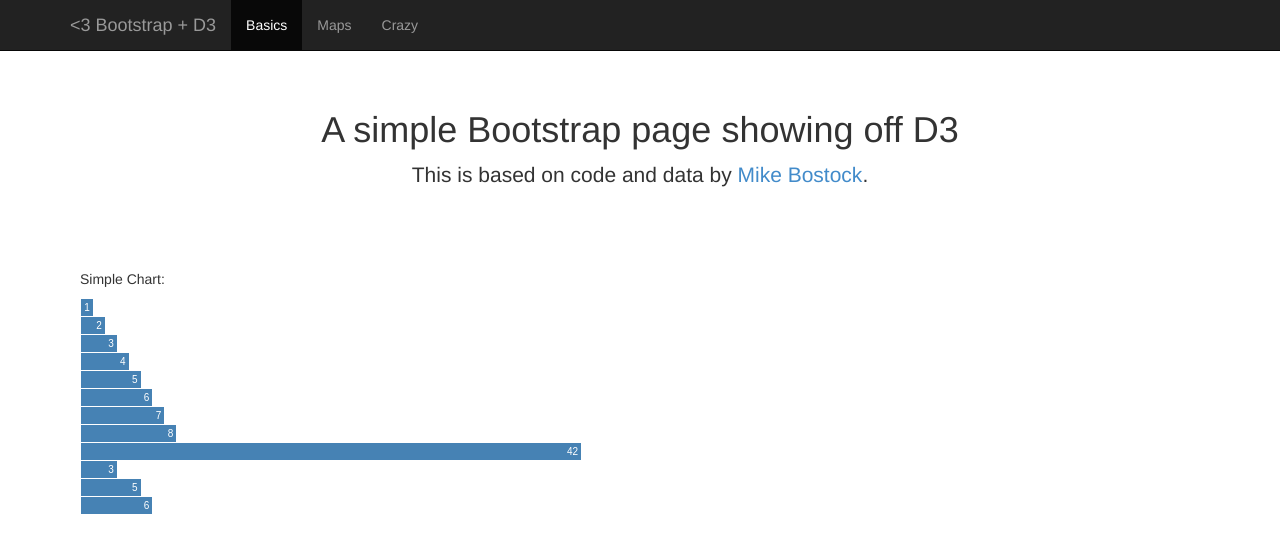
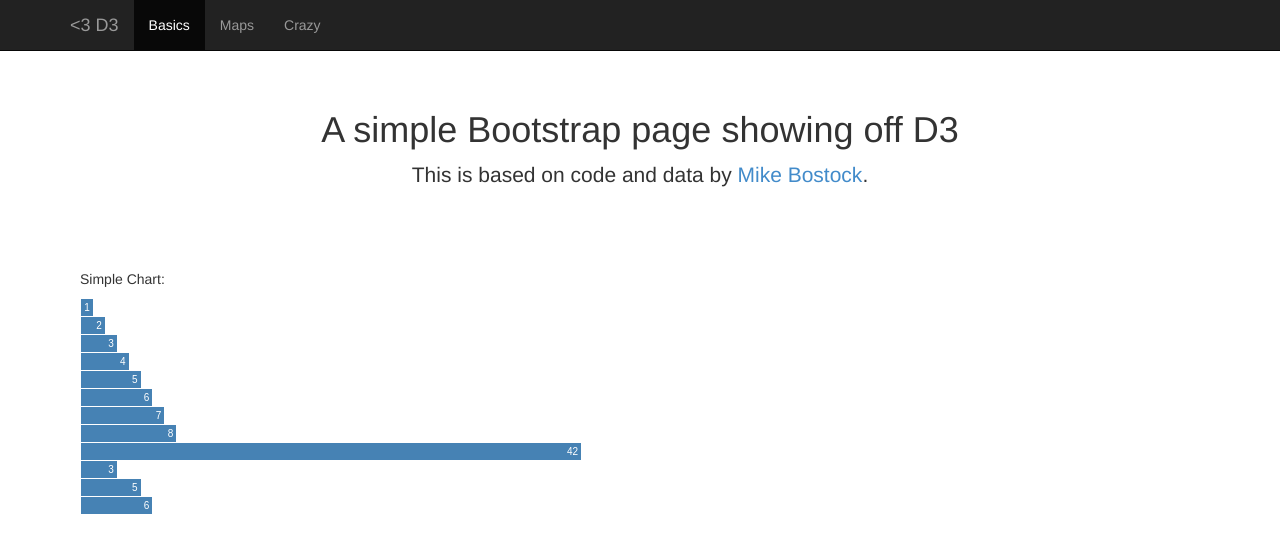
Before and after one commit to piam/d3, a plain HTML site: page index.html in a window 1280 px wide. Drawn offline with nearby package versions, Linux system fonts and the light colour scheme.

```diff
--- a/index.html
+++ b/index.html
@@ -35,7 +35,7 @@
             <span class="icon-bar"></span>
             <span class="icon-bar"></span>
           </button>
-          <a class="navbar-brand" href="#">&lt;3 Bootstrap + D3</a>
+          <a class="navbar-brand" href="#">&lt;3 D3</a>
         </div>
         <div class="collapse navbar-collapse">
           <ul class="nav navbar-nav">
```
